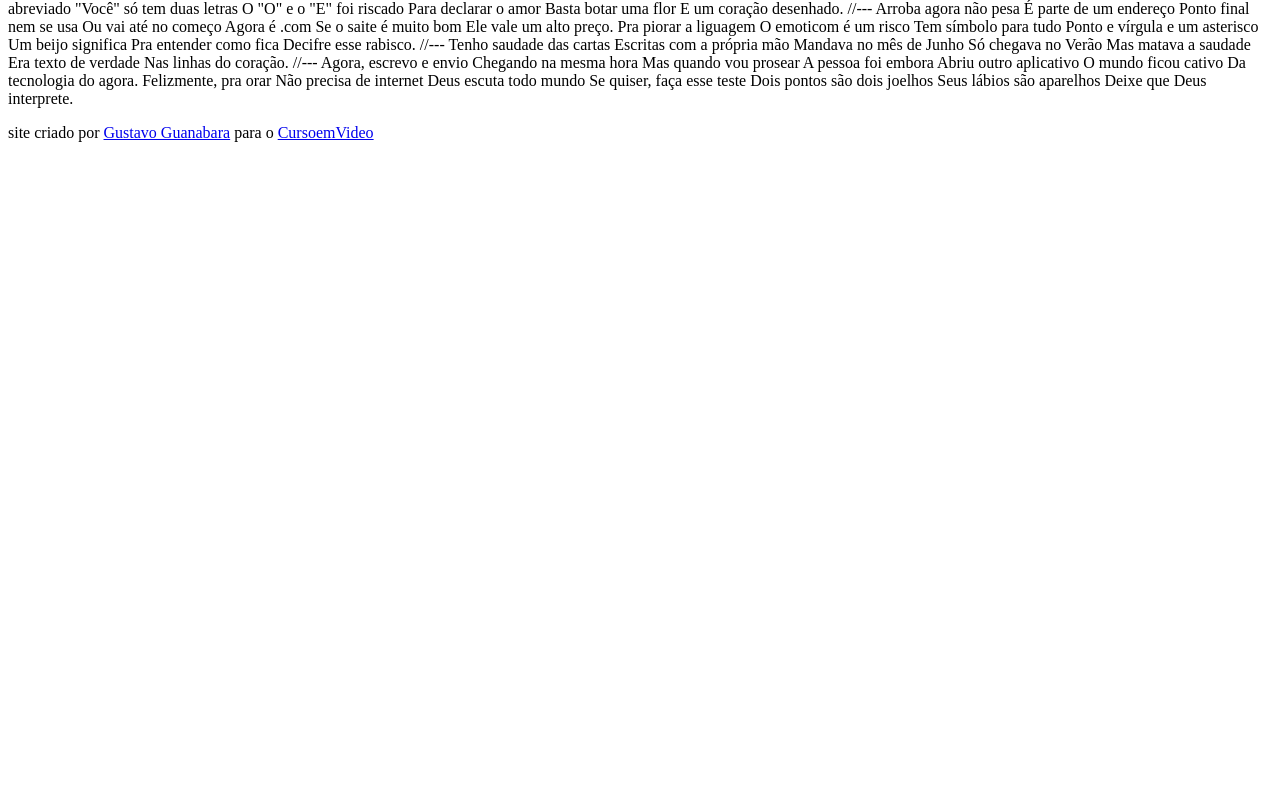
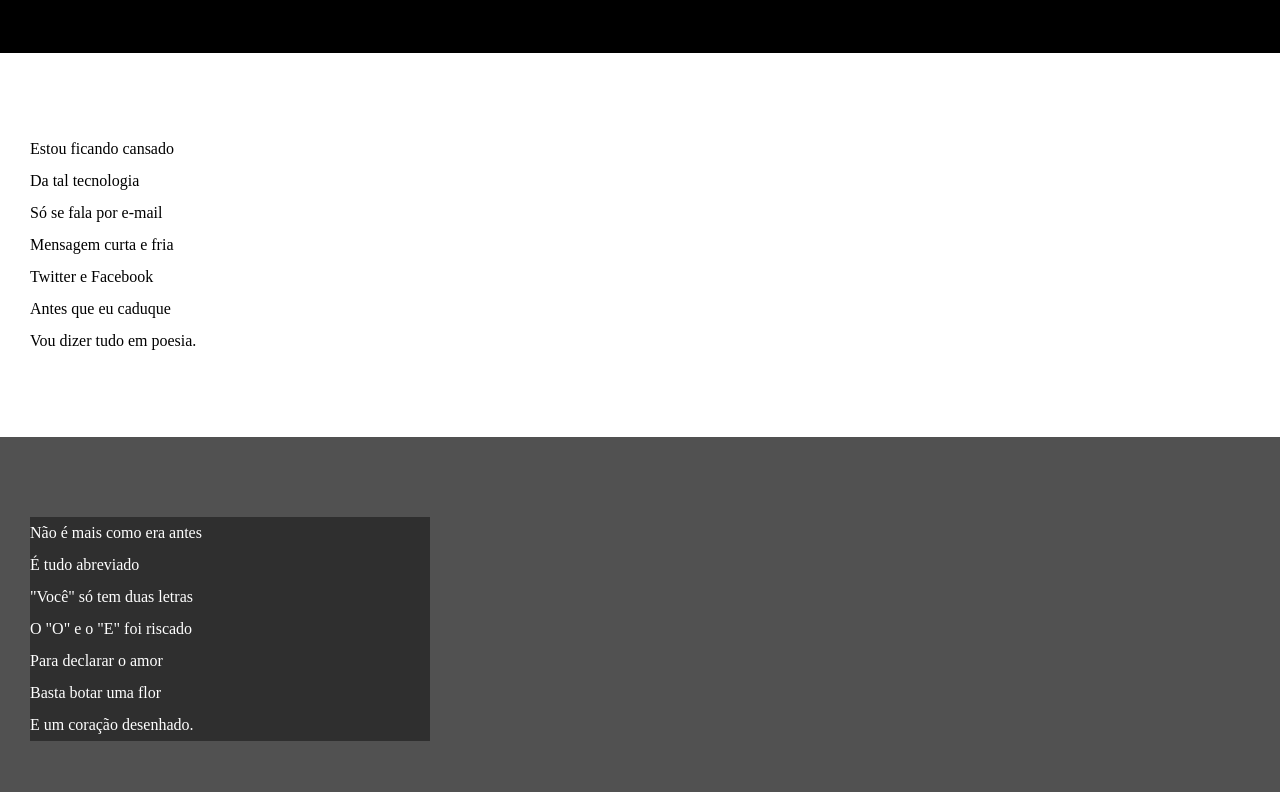
Before and after one commit to fred-lima/html-css, a plain HTML site: page desafios/d012/cordel.html in a window 1280 px wide. Shown: the part 102-894 px from the top of the page. Before the commit the page ends 800 px from the top, so only its background shows below. Drawn offline with Linux system fonts and the light colour scheme.

Commit message:
Atualizei Estilos e Blocos

```diff
--- a/desafios/d012/cordel.html
+++ b/desafios/d012/cordel.html
@@ -5,81 +5,105 @@
     <meta http-equiv="X-UA-Compatible" content="IE=edge">
     <meta name="viewport" content="width=device-width, initial-scale=1.0">
     <title>Cordel Moderno</title>
+    <link rel="stylesheet" href="estilo/style.css">
 </head>
 <body>
     <header>
-        <p>Cordel Moderno</p>
+        <h1>Cordel Moderno</h1>
         <p>Por <a href="https://www.recantodasletras.com.br/poesias/3186743" target="_blank">Milton Duarte</a></p>
 
     </header>
 
-    Estou ficando cansado
-    Da tal tecnologia
-    Só se fala por e-mail
-    Mensagem curta e fria
-    Twitter e Facebook
-    Antes que eu caduque
+    <section class="normal">
+        <p>
+            Estou ficando cansado <br>
+            Da tal tecnologia <br>
+            Só se fala por e-mail <br>
+            Mensagem curta e fria <br>
+            Twitter e Facebook <br>
+            Antes que eu caduque <br>
             Vou dizer tudo em poesia.
+        </p>
+    </section>
 
-    //---
 
-    Não é mais como era antes
-    É tudo abreviado
-    "Você" só tem duas letras
-    O "O" e o "E" foi riscado
-    Para declarar o amor
-    Basta botar uma flor
+
+    <section class="imagem">
+        <p>
+            Não é mais como era antes <br>
+            É tudo abreviado <br>
+            "Você" só tem duas letras <br>
+            O "O" e o "E" foi riscado <br>
+            Para declarar o amor <br>
+            Basta botar uma flor <br>
             E um coração desenhado.
+        </p>
+    </section>
 
-    //---
 
-    Arroba agora não pesa
-    É parte de um endereço
-    Ponto final nem se usa
-    Ou vai até no começo
-    Agora é .com
-    Se o saite é muito bom
+
+    <section class="normal">
+        <p>
+            Arroba agora não pesa <br>
+            É parte de um endereço <br>
+            Ponto final nem se usa <br>
+            Ou vai até no começo <br>
+            Agora é .com <br>
+            Se o saite é muito bom <br>
             Ele vale um alto preço.
+        </p>
 
-    Pra piorar a liguagem
-    O emoticom é um risco
-    Tem símbolo para tudo
-    Ponto e vírgula e um asterisco
-    Um beijo significa
-    Pra entender como fica
+        <p>
+            Pra piorar a liguagem <br>
+            O emoticom é um risco <br>
+            Tem símbolo para tudo <br>
+            Ponto e vírgula e um asterisco <br>
+            Um beijo significa <br>
+            Pra entender como fica <br>
             Decifre esse rabisco.
+        </p>
+    </section>
 
-    //---
 
-    Tenho saudade das cartas
-    Escritas com a própria mão
-    Mandava no mês de Junho
-    Só chegava no Verão
-    Mas matava a saudade
-    Era texto de verdade
+
+    <section class="imagem">
+        <p>
+            Tenho saudade das cartas <br>
+            Escritas com a própria mão <br>
+            Mandava no mês de Junho <br>
+            Só chegava no Verão <br>
+            Mas matava a saudade <br>
+            Era texto de verdade <br>
             Nas linhas do coração.
+        </p>
+    </section>
 
-    //---
 
-    Agora, escrevo e envio
-    Chegando na mesma hora
-    Mas quando vou prosear
-    A pessoa foi embora
-    Abriu outro aplicativo
-    O mundo ficou cativo
-    Da tecnologia do agora.
+    <section class="normal">
+        <p>
+            Agora, escrevo e envio <br>
+            Chegando na mesma hora <br>
+            Mas quando vou prosear <br>
+            A pessoa foi embora <br>
+            Abriu outro aplicativo <br>
+            O mundo ficou cativo <br>
+            Da tecnologia do agora. <br>
+        </p>
 
-    Felizmente, pra orar
-    Não precisa de internet
-    Deus escuta todo mundo
-    Se quiser, faça esse teste
-    Dois pontos são dois joelhos
-    Seus lábios são aparelhos
+        <p>
+            Felizmente, pra orar <br>
+            Não precisa de internet <br>
+            Deus escuta todo mundo <br>
+            Se quiser, faça esse teste <br>
+            Dois pontos são dois joelhos <br>
+            Seus lábios são aparelhos <br>
             Deixe que Deus interprete.
+        </p>
+    </section>
 
     <footer>
     <p>
-        site criado por <a href="https://gustavoguanabara.github.io" target="_blank">Gustavo Guanabara</a> para o <a href="https://www.cursoemvideo.com" target="_blank">CursoemVideo</a>
+        Site criado por <a href="https://gustavoguanabara.github.io" target="_blank">Gustavo Guanabara</a> para o <a href="https://www.cursoemvideo.com" target="_blank">CursoemVideo</a>
     </p>
     </footer>
 </body>
--- /dev/null
+++ b/desafios/d012/estilo/style.css
@@ -0,0 +1,64 @@
+@charset "UTF-8";
+
+*{
+    margin: 0px;
+    padding: 0px;
+}
+
+html, body{
+    min-height: 100vh;
+    background-color: darkgray;
+}
+
+header{
+    background-color: black;
+    color: white;
+    text-align: center;
+}
+
+header>h1{
+    padding-top: 50px;
+    font-variant: small-caps;
+}
+
+header>p{
+    padding-bottom: 50px;
+}
+
+header a, footer a {
+    color: white;
+    text-decoration: none;
+    font-weight: bolder;
+
+}
+
+header a:hover, footer a: :hover{
+    text-decoration: underline;
+}
+section{
+    padding-top: 10vh;
+    padding-bottom: 10vh;
+    line-height: 2em;
+    padding-left: 30px;
+}
+
+section.normal{
+    background-color: white;
+    color: black;
+}
+section.imagem{
+    background-color: rgba(0, 0, 0, 0.521);
+    color: white;
+
+}
+
+section.imagem > p {
+    width: 400px;
+    background-color: rgba(0, 0, 0, 0.425);
+}
+footer {
+    background-color: black;
+    color: white;
+    text-align: center;
+    padding: 10px;
+}
```
Lines whose indentation alone changed are shown as unchanged.
